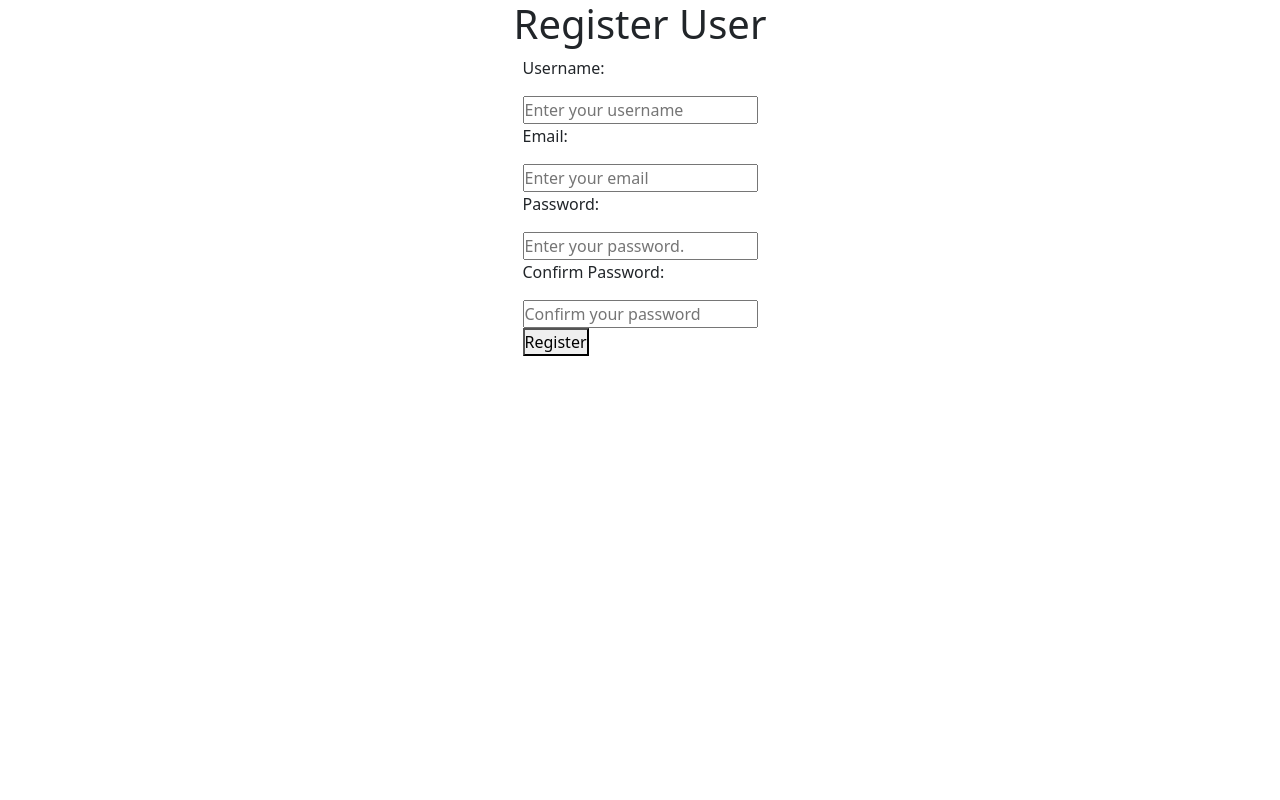
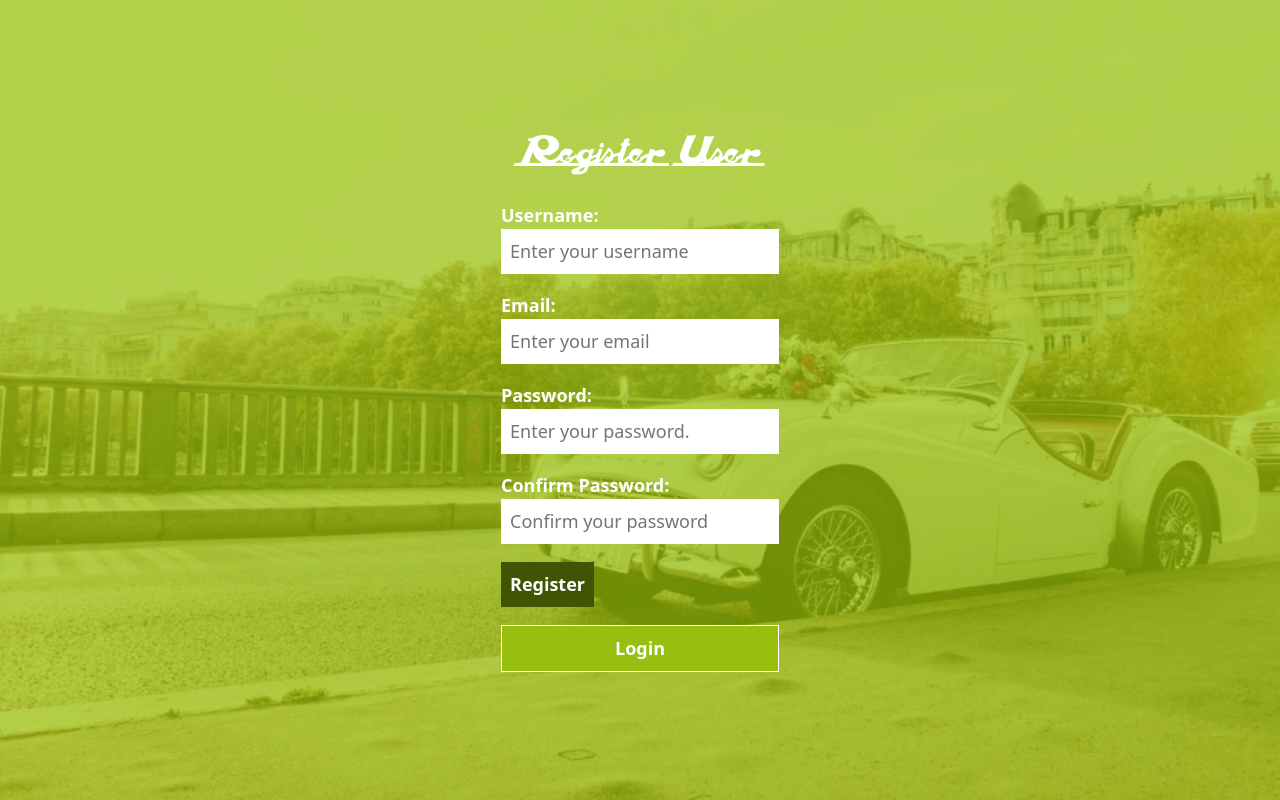
Before and after one commit to inspecta/bridal-cars-frontend, a React (Create React App) app: page /signup in a window 1280 px wide. Built offline with nearby package versions, Linux system fonts and the light colour scheme; a web font is replaced by a local one.

Commit message:
Update login and signup

```diff
--- a/src/App.css
+++ b/src/App.css
@@ -6,13 +6,12 @@
   flex-direction: column;
   width: 100%;
   height: 100vh;
-  background-image:
-    linear-gradient(
+  background-image: linear-gradient(
       to bottom,
       rgba(255, 180, 0, 0.5),
       rgba(255, 180, 0, 0.5)
     ),
-    url('./images/fiat-homepage.jpg');
+    url("./images/fiat-homepage.jpg");
   background-repeat: no-repeat;
   background-size: cover;
   background-position: center center;
@@ -27,7 +26,7 @@
 }
 
 .btn-container h1 {
-  font-family: 'Phudu', cursive;
+  font-family: "Phudu", cursive;
   letter-spacing: 7px;
   color: #fff;
   font-weight: 600;
@@ -69,7 +68,7 @@
   transform: rotate(-15deg);
   padding: 2em;
   font-weight: 900;
-  font-family: 'vespa', 'Courier New', Courier, monospace;
+  font-family: "vespa", "Courier New", Courier, monospace;
 }
 
 .nav_links > a {
@@ -123,13 +122,12 @@
   width: 100%;
   color: #fff;
   height: 100vh;
-  background-image:
-    linear-gradient(
+  background-image: linear-gradient(
       to bottom,
       rgba(150, 191, 2, 0.7),
       rgba(150, 191, 2, 0.7)
     ),
-    url('./images/bridal-car-login.jpg');
+    url("./images/bridal-car-login.jpg");
   background-repeat: no-repeat;
   background-size: cover;
   background-position: center;
@@ -140,7 +138,7 @@
 }
 
 .login_container > h1 {
-  font-family: 'vespa', 'Courier New', Courier, monospace;
+  font-family: "vespa", "Courier New", Courier, monospace;
 }
 
 .login_container > form {
@@ -167,8 +165,18 @@
   padding: 0.5em;
 }
 
+.btn_2 > button {
+  background-color: #97bf0f;
+  border: 1px solid #fff;
+  width: 100%;
+}
+
 .login_field > button:hover {
   background-color: #97bf0f;
+}
+
+.btn_2 > button:hover {
+  background-color: #415305;
 }
 
 @media only screen and (max-width: 500px) {
--- a/src/components/Auth/Login.js
+++ b/src/components/Auth/Login.js
@@ -45,6 +45,10 @@ const Login = () => {
       });
     }
   };
+
+  const redirectToRegister = () => {
+    navigate('/signup');
+  };
   return (
     <div className="login_container">
       <h1>Welcome back</h1>
@@ -70,6 +74,9 @@ const Login = () => {
         <div className="login_field">
           <button type="submit">Login</button>
         </div>
+        <div className="login_field btn_2">
+          <button type="button" onClick={() => redirectToRegister()}>Register</button>
+        </div>
       </form>
     </div>
   );
--- a/src/components/Auth/Signup.js
+++ b/src/components/Auth/Signup.js
@@ -52,11 +52,16 @@ const Signup = () => {
 
     return true;
   };
+
+  const redirectToLogin = () => {
+    navigate('/login');
+  };
+
   return (
-    <div className="register-user-container">
+    <div className="login_container">
       <h1>Register User</h1>
       <form onSubmit={handleSubmit}>
-        <div className="field">
+        <div className="login_field">
           <p>Username:</p>
           <input
             type="text"
@@ -65,7 +70,7 @@ const Signup = () => {
             onChange={(e) => setUsername(e.target.value)}
           />
         </div>
-        <div className="field">
+        <div className="login_field">
           <p>Email:</p>
           <input
             type="email"
@@ -74,7 +79,7 @@ const Signup = () => {
             onChange={(e) => setEmail(e.target.value)}
           />
         </div>
-        <div className="field">
+        <div className="login_field">
           <p>Password:</p>
           <input
             type="password"
@@ -83,7 +88,7 @@ const Signup = () => {
             onChange={(e) => setPassword(e.target.value)}
           />
         </div>
-        <div className="field">
+        <div className="login_field">
           <p>Confirm Password:</p>
           <input
             type="password"
@@ -91,8 +96,11 @@ const Signup = () => {
             placeholder="Confirm your password"
           />
         </div>
-        <div className="field">
+        <div className="login_field">
           <button type="submit">Register</button>
+        </div>
+        <div className="login_field btn_2">
+          <button type="button" onClick={() => redirectToLogin()}>Login</button>
         </div>
       </form>
     </div>
```
